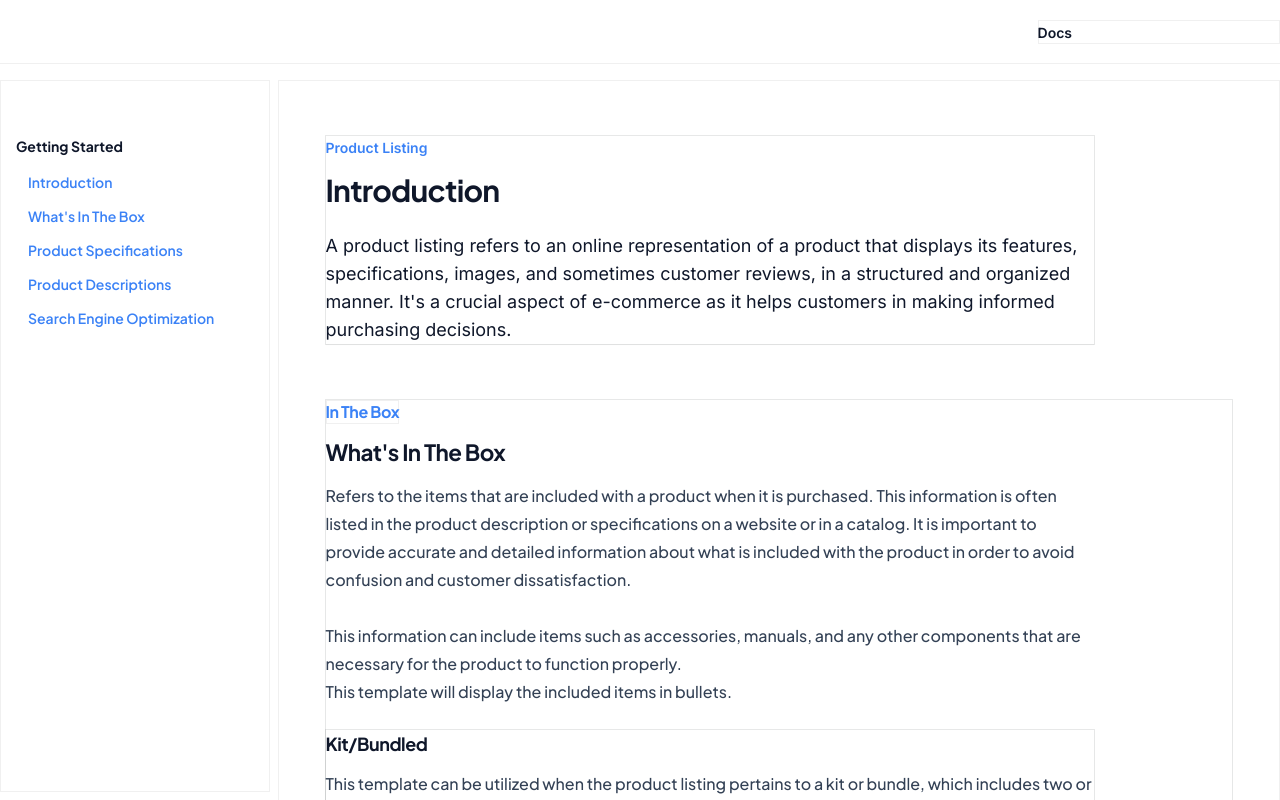
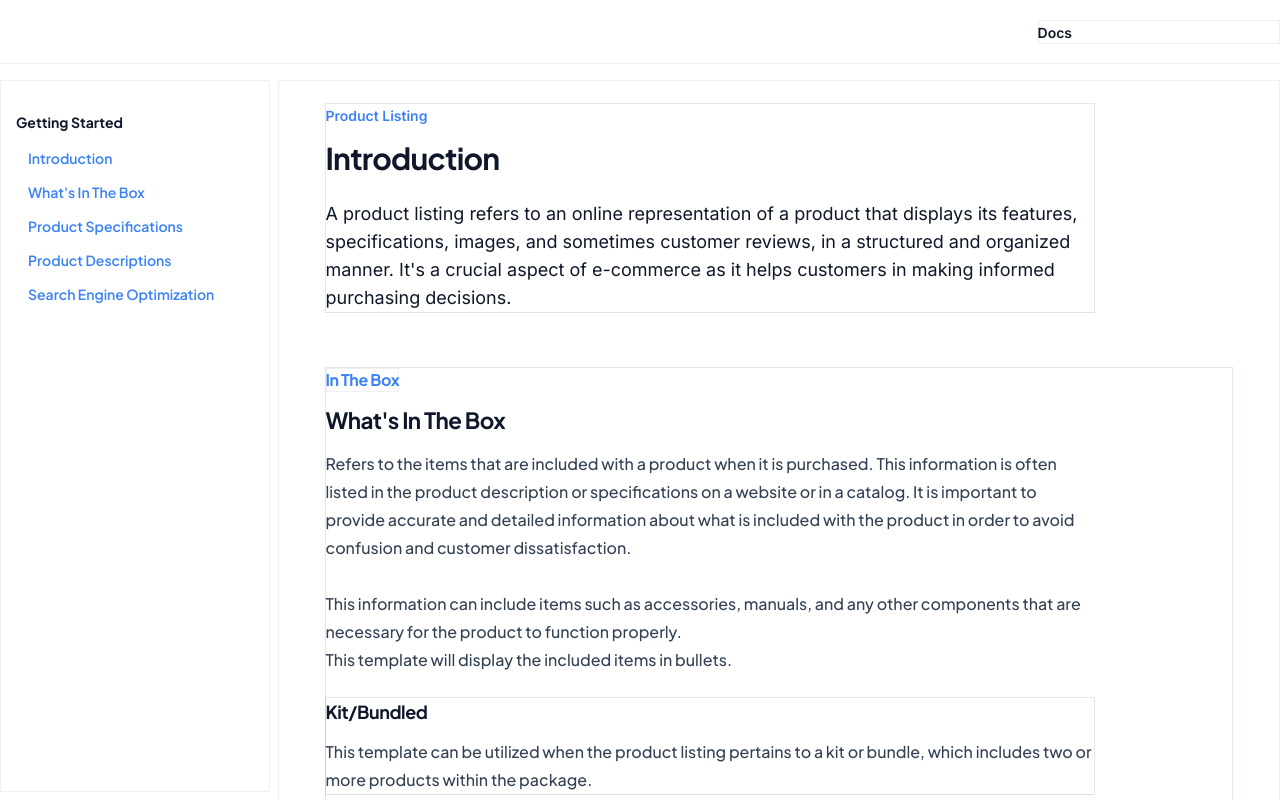
Before and after one commit to rogelcristobal/digiDirect-vite, a React (Vite) app: page / in a window 1280 px wide. Shown: the top 800 px of the page. Built offline with nearby package versions, Linux system fonts and the light colour scheme.

Commit message:
reduce padding

```diff
--- a/src/components/SidebarLayoutPage.jsx
+++ b/src/components/SidebarLayoutPage.jsx
@@ -45,7 +45,7 @@ const SidebarLayoutPage = () => {
   return (
     <div className="relative container mx-auto flex items-start   justify-start gap-2 pt-0 box-border">
       {/* sidebar container*/}
-      <div className="h-[calc(100vh-5.5rem)] thin-box-divider sticky top-20  pl-0 box-border flex justify-start items-start w-[24rem] lg:w-[22rem] overflow-y-auto pt-14 ">
+      <div className="h-[calc(100vh-5.5rem)] thin-box-divider sticky top-20  pl-0 box-border flex justify-start items-start w-[24rem] lg:w-[22rem] overflow-y-auto pt-8 ">
         {/* content */}
         <nav className="relative h-full  px-[1rem]">
           <p className="text-slate-900 text-sm  text-left font-plus  font-bold capitalize mb-4">
@@ -71,7 +71,7 @@ const SidebarLayoutPage = () => {
       </div>
 
       {/* body */}
-      <div ref={targetRef} className="h-full box-border thin-box-divider w-full py-14 px-12 scroll-smooth	 ">
+      <div ref={targetRef} className="h-full box-border thin-box-divider w-full py-6 px-12 scroll-smooth	 ">
         {/* heading container */}
         <div  id="introduction" className="scroll-mt-28 max-w-3xl relative flex-auto  mb-14 medium-box-divider ">
           <p ref={titleViewRef} className="text-sm leading-[24px]  font-semibold mb-3 capitalize lg:mb-3 text-blue-500">
```
